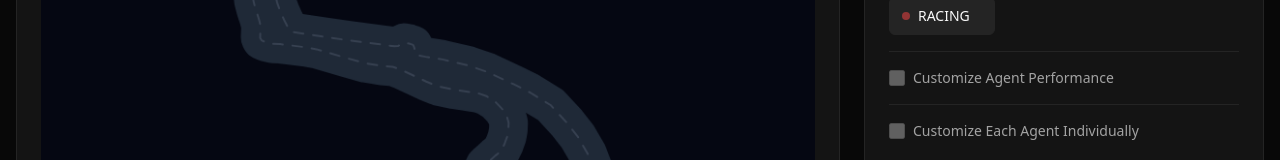
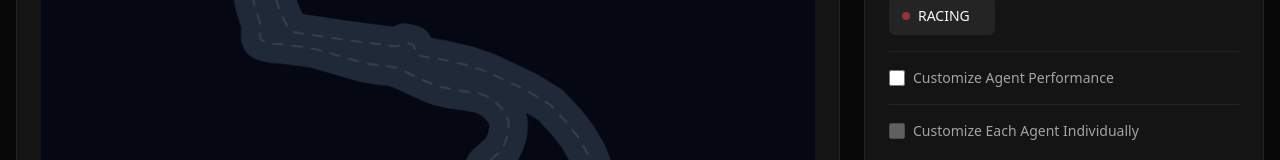
Before and after one commit to ChiragAgg5k/shifters, a Next.js app in the folder frontend/: page / in a window 1280 px wide. Both pictures are taken after a click on the button "Start Race". Shown: the part 422-582 px from the top of the page. Built offline with nearby package versions, Linux system fonts and the light colour scheme.

Commit message:
metrics + allow menu opening

```diff
--- a/frontend/components/ControlDeck.tsx
+++ b/frontend/components/ControlDeck.tsx
@@ -280,8 +280,7 @@ export function ControlDeck({
             id="customize-agents"
             checked={customizeAgents}
             onChange={(e) => setCustomizeAgents(e.target.checked)}
-            disabled={raceActive}
-            className="w-4 h-4 rounded border-border cursor-pointer disabled:opacity-50"
+            className="w-4 h-4 rounded border-border cursor-pointer"
           />
           <label htmlFor="customize-agents" className="text-sm font-medium text-muted-foreground cursor-pointer">
             Customize Agent Performance
--- a/frontend/components/DataGrid.tsx
+++ b/frontend/components/DataGrid.tsx
@@ -92,7 +92,7 @@ export function DataGrid({ raceState }: DataGridProps) {
                         )}
                       </div>
                       <div className="text-sm text-muted-foreground">
-                        Lap {agent.lap || 0} • {agent.speed?.toFixed(1) || '0.0'} m/s
+                        Lap {agent.lap || 0} • {((agent.speed || 0) * 3.6).toFixed(1)} km/h
                       </div>
                       <div className="flex gap-3 mt-1 text-xs">
                         <span className="text-muted-foreground">
```
